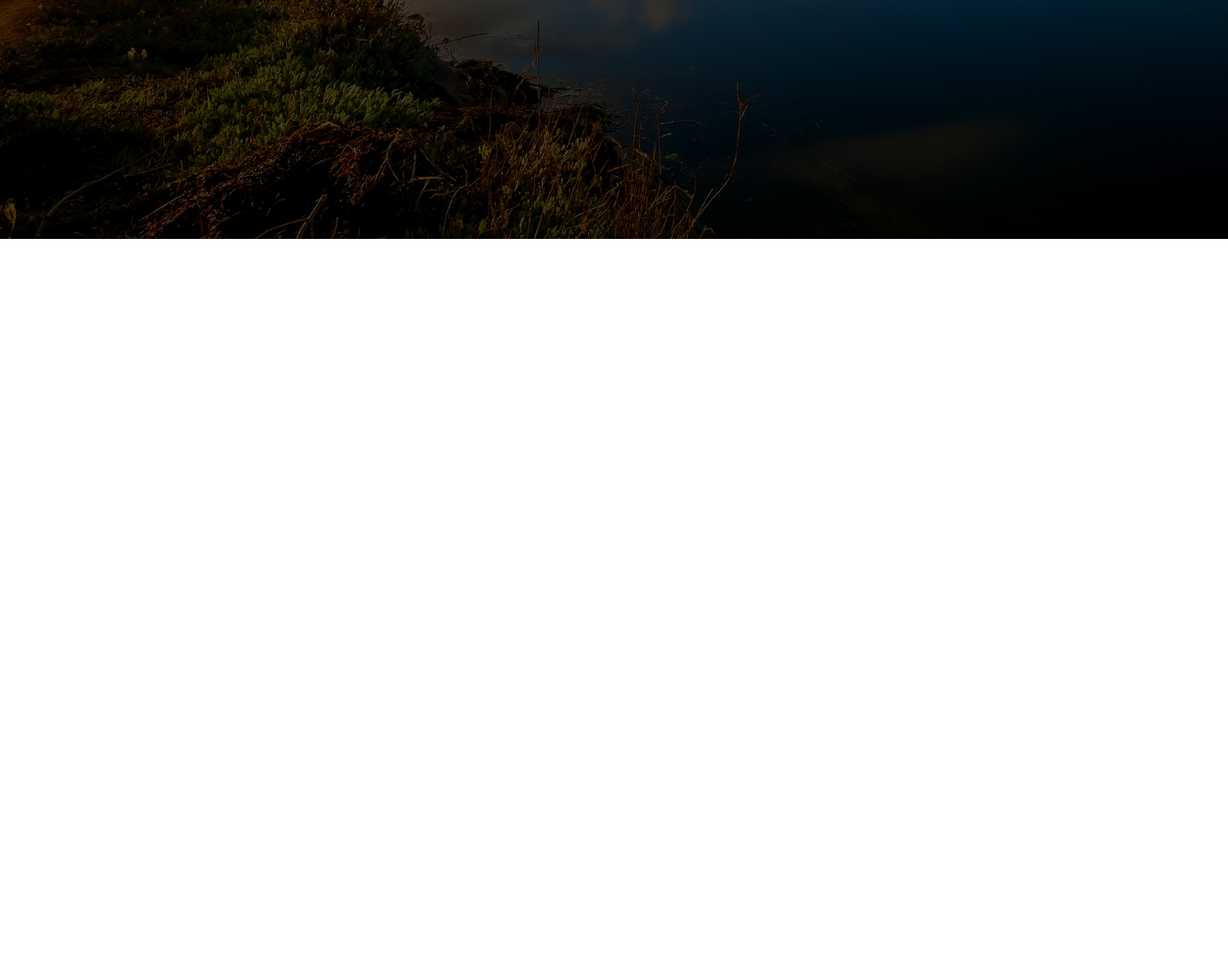
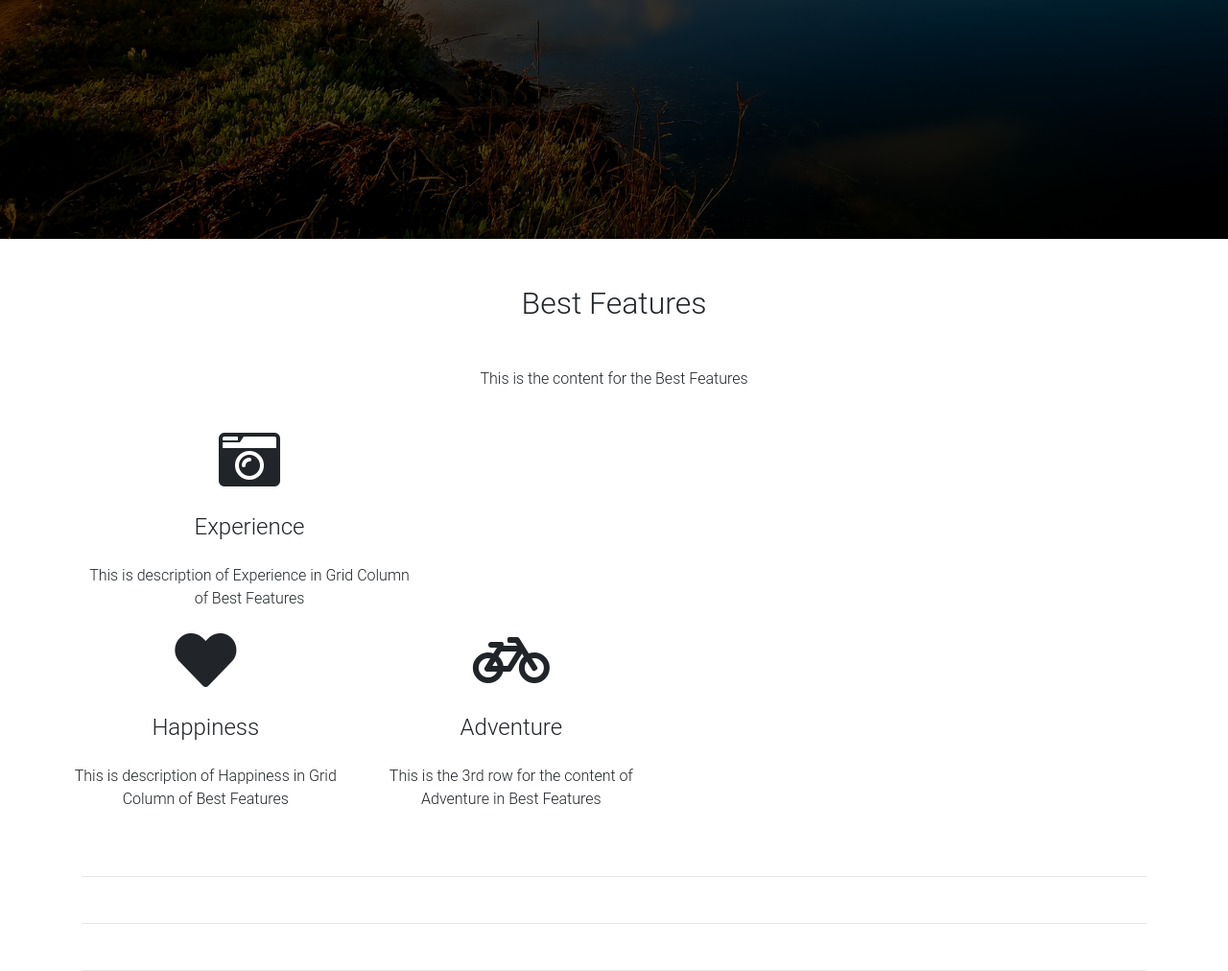
Before and after one commit to vish01/Landing-Page, a plain HTML site: page index.html in a window 1280 px wide. Shown: the part 551-1563 px from the top of the page at 96% size. Before the commit the page ends 800 px from the top, so only its background shows below. Drawn offline with nearby package versions, Linux system fonts and the light colour scheme.

Commit message:
Created Features section

```diff
--- a/index.html
+++ b/index.html
@@ -91,7 +91,61 @@
         </header>
 
 
-        <main>
+        <main class="mt-5">
+            <div class="container">
+                <section id="best-features" class="text-center">
+                    <h2 class="mb-5">Best Features</h2>
+
+                    <div class="row d-flex justify-content-center mb-4">
+
+                        <div class="col-md-8">
+                            <p> This is the content for the Best Features</p>
+                        </div>
+                    </div>
+
+                    <div class="row">
+                            <div class="col-md-4 mb-1">
+                                <i class="fas fa-camera-retro fa-4x"></i>
+                                <h4 class="my-4">Experience</h4>
+                                <p> This is description of Experience in Grid Column of Best Features</p>
+
+                            </div>
+
+                    <div class="row">
+                        <div class="col-md-4 mb-1">
+                            <i class="fas fa-heart fa-4x"></i>
+                            <h4 class="my-4">Happiness</h4>
+                            <p> This is description of Happiness in Grid Column of Best Features</p>
+
+                        </div>
+                        <div class="col-md-4 mb-1">
+                            <i class="fas fa-bicycle fa-4x"></i>
+                            <h4 class="my-4">Adventure</h4>
+                            <p> This is the 3rd row for the content of Adventure in Best Features</p>
+                        </div>
+                    </div>
+                    </section>
+
+                    <hr class="my-5">
+
+                    <section id="examples">
+
+
+                    </section>
+
+                    <hr class="my-5">
+
+                    <section id="gallery">
+
+                    </section>
+
+                    <hr class="my-5">
+
+                    <section id="contact">
+
+                    </section>
+                    </div>
+            </div>
 
         </main>
 
```
